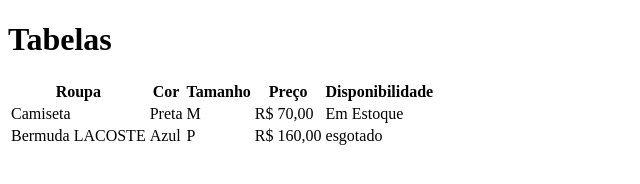
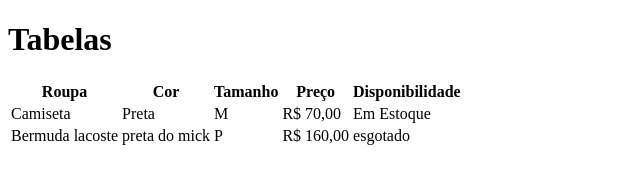
Before and after one commit to rafael9825/aula-tabela, a plain HTML site: page index.html in a window 1280 px wide. Shown: the whole page, without its empty margins (0-640 px from the left). Drawn offline with Linux system fonts and the light colour scheme.

Commit message:
trocado de azul para preta calça jean para bermuda lacoste

```diff
--- a/index.html
+++ b/index.html
@@ -25,8 +25,8 @@
             <td>Em Estoque</td>
         </tr>
         <tr>
-            <td>Bermuda LACOSTE</td>
-            <td>Azul</td>
+            <td>Bermuda lacoste</td>
+            <td>preta do mick</td>
             <td>P</td>
             <td>R$ 160,00</td>
             <td>esgotado</td>
```
